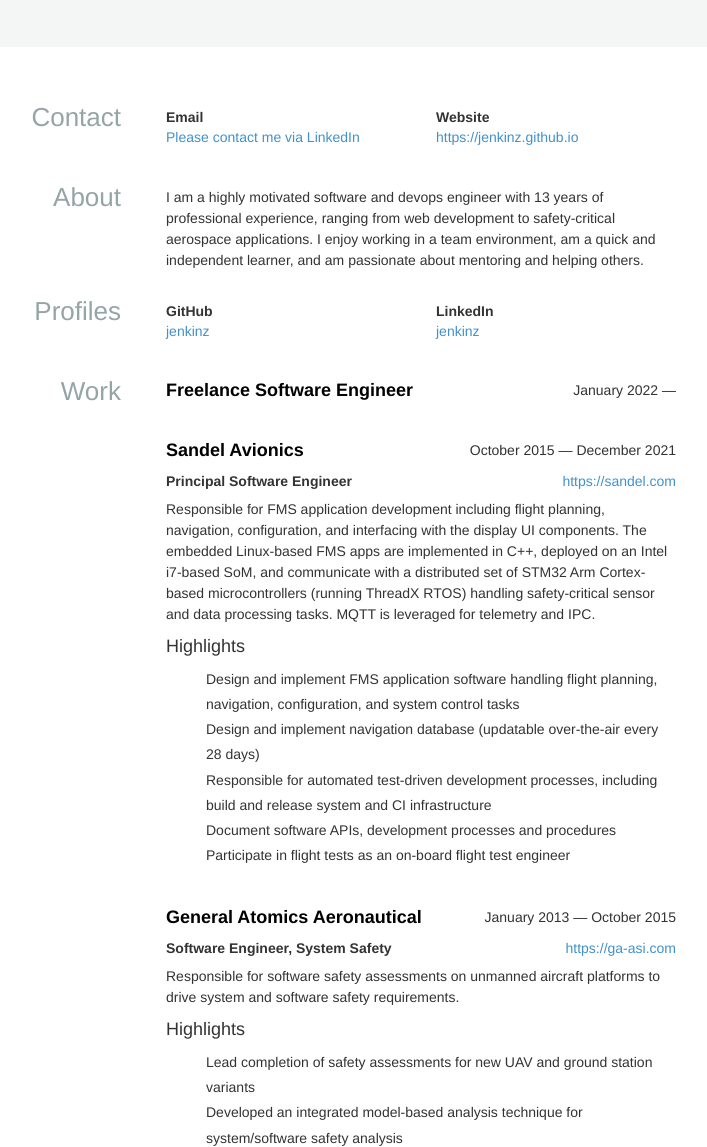
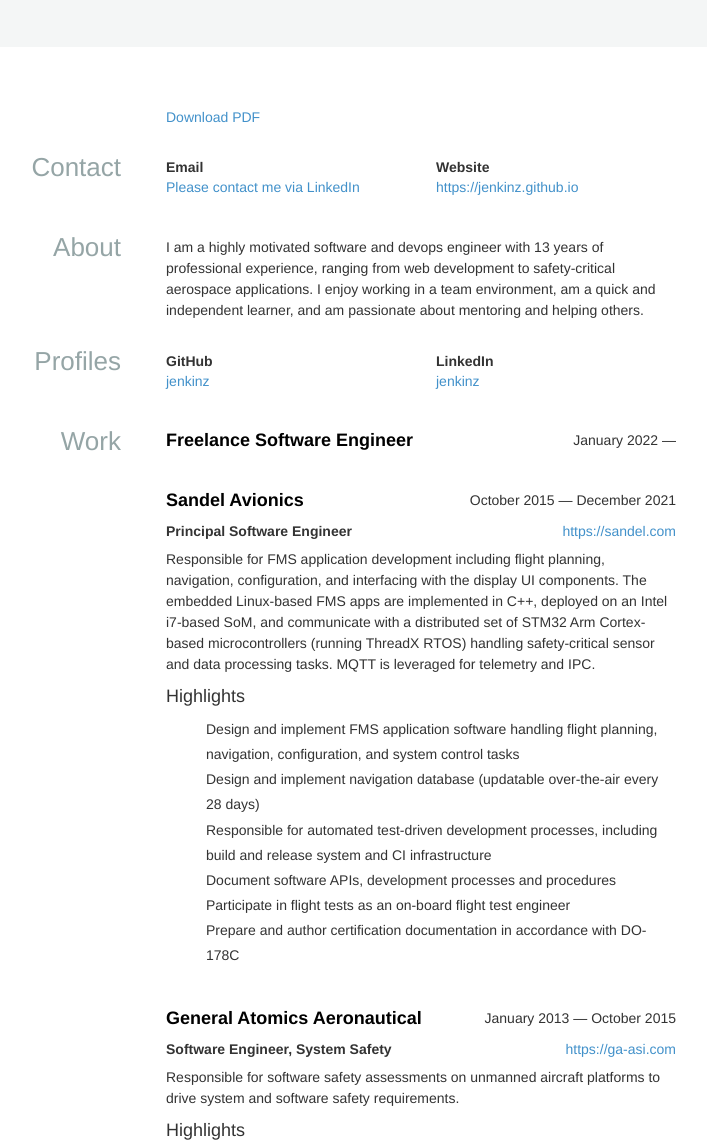
Before and after one commit to jenkinz/jenkinz.github.io, a website: page index.html in a window 1280 px wide. Shown: the part 139-1286 px from the top of the page, without its empty margins (309-1016 px from the left). Drawn offline with nearby package versions, Linux system fonts and the light colour scheme; some icons are missing.

Commit message:
Update experience

```diff
--- a/index.html
+++ b/index.html
@@ -230,6 +230,13 @@
 
 	<main id="content" class="container">
 
+		<section class="row">
+            <aside class="col-sm-3"></aside>
+            <div class="col-sm-9">
+                <a href="/brianjenkins_resume.pdf">Download PDF</a>
+            </div>
+        </section>
+
 		<section id="contact" class="row">
 			<h3 class="col-sm-3">Contact</h3>
 			<div class="col-sm-9">
@@ -320,6 +327,7 @@
 						<li class="bullet">Responsible for automated test-driven development processes, including build and release system and CI infrastructure</li>
 						<li class="bullet">Document software APIs, development processes and procedures</li>
 						<li class="bullet">Participate in flight tests as an on-board flight test engineer</li>
+						<li class="bullet">Prepare and author certification documentation in accordance with DO-178C</li>
 					</ul>
 				</div>
 				<div class="col-sm-12">
--- a/resume.json
+++ b/resume.json
@@ -42,7 +42,8 @@
                 "Design and implement navigation database (updatable over-the-air every 28 days)",
                 "Responsible for automated test-driven development processes, including build and release system and CI infrastructure",
                 "Document software APIs, development processes and procedures",
-                "Participate in flight tests as an on-board flight test engineer"
+                "Participate in flight tests as an on-board flight test engineer",
+                "Prepare and author certification documentation in accordance with DO-178C"
             ]
         },
         {
```
Also changed, not shown: 1 other file.
